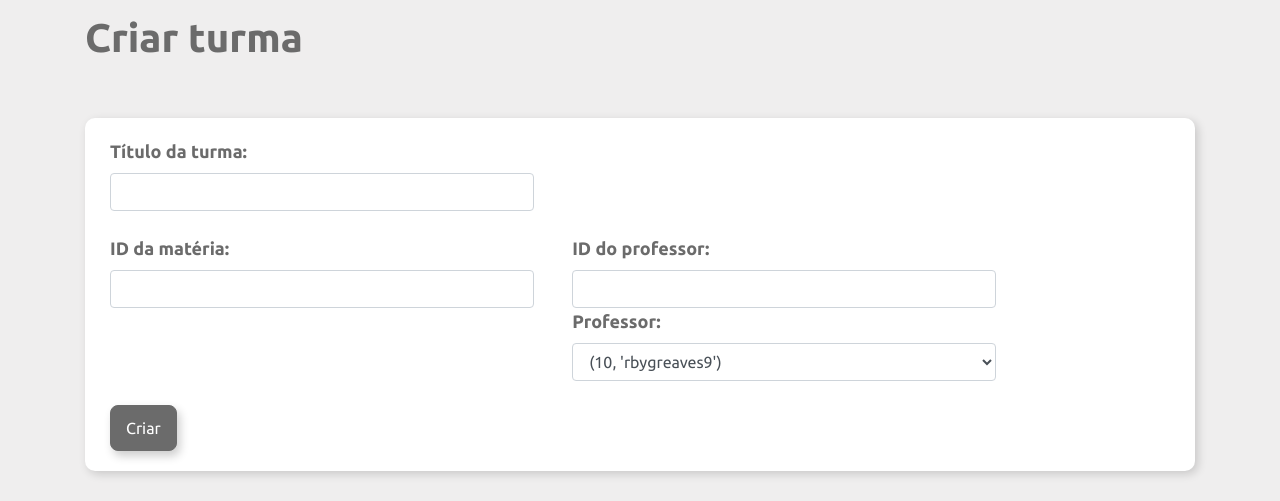
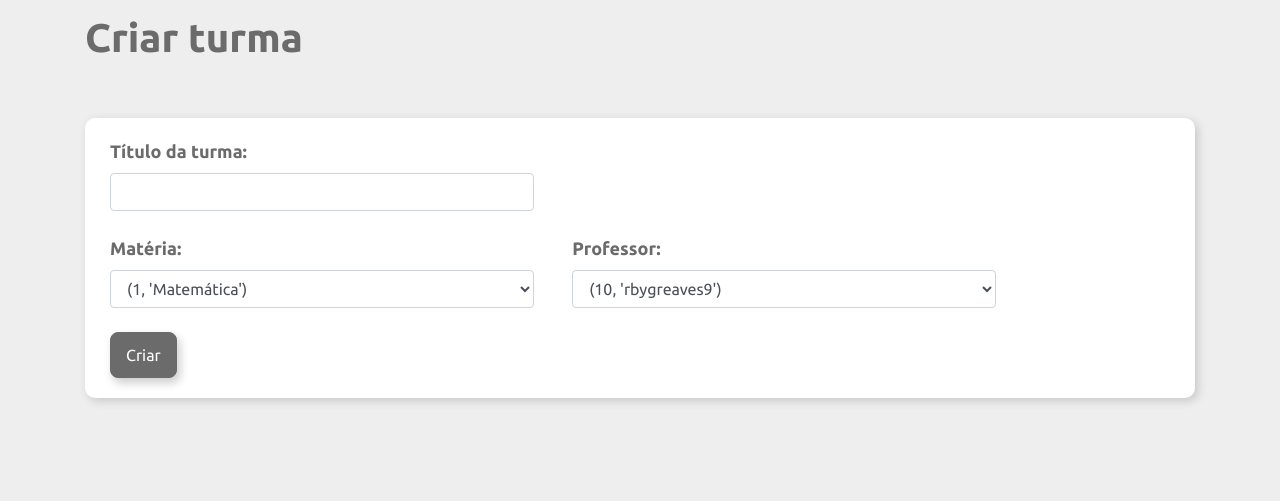
Before and after one commit to caioguedesam/skoolit_engsoft, a Flask app: page /turmas/criar in a window 1280 px wide. Shown: the part 338-839 px from the top of the page. After the commit the page ends 741 px from the top, so only its background shows below. Run offline with Flask 2, Linux system fonts and the light colour scheme; data comes from the database, SQL or seed files in the repository; both versions use the stored data as it was after the commit; some libraries are stand-ins or nearby versions.

Commit message:
SelectField para materias em CriarTurma

```diff
--- a/skoolit/templates/turmas/criar_turma.html
+++ b/skoolit/templates/turmas/criar_turma.html
@@ -29,15 +29,12 @@
 
 		<div class="d-flex flex-wrap justify-content-start align-items-start">
 			<div class="col-5">
-				{{form.materia.label(class="form-label")}}
-				{{form.materia(class="form-control", size=40)}}
+				{{form.materia_id.label(class="form-label")}}
+				{{form.materia_id(class="form-control")}}
 
 			</div>
 
 			<div class="col-5 ml-2">
-				{{form.professor.label(class="form-label")}}
-				{{form.professor(class="form-control", size=40)}}
-
 				{{form.professor_id.label(class="form-label")}}
 				{{form.professor_id(class="form-control")}}
 			</div>
--- a/skoolit/turmas/forms.py
+++ b/skoolit/turmas/forms.py
@@ -13,9 +13,9 @@ class AtualizarMateriaForm(FlaskForm):
 
 class CriarTurmaForm(FlaskForm):
     titulo = StringField("Título da turma: ", validators=[CampoObrigatorio()])
-    materia = IntegerField("ID da matéria: ", validators=[CampoObrigatorio()])
-    professor = IntegerField("ID do professor: ", validators=[])
-    professor_id = SelectField("Professor: ", validators=[])
+    # materia = IntegerField("ID da matéria: ", validators=[CampoObrigatorio()])
+    professor_id = SelectField("Professor: ", validators=[CampoObrigatorio()])
+    materia_id = SelectField("Matéria: ", validators=[])
     submit = SubmitField("Criar")
 
 
--- a/skoolit/turmas/views.py
+++ b/skoolit/turmas/views.py
@@ -31,27 +31,22 @@ def criar():
 					.with_entities(Usuario.id,Usuario.nome) \
 					.filter(Usuario.papel =='prof') \
 					.all()
+	form.materia_id.choices = models.Materia.query \
+					.with_entities(models.Materia.id,models.Materia.nome) \
+					.all()
 
 	if form.validate_on_submit():
-		# Se não garantirmos que o usuário 'prof' seja professor, o construtor
-		# de turma levantará um erro!
+		# Não precisamos validar essa busca, pois os dados do SelectField eram
+		# válidos
 		prof, materia = encontraProfMateria(form.professor_id.data,
-											form.materia.data)
-		print(form.professor_id.data)
-		if prof == None:
-			flash('Usuario não é professor!')
-			print('Usuario não é professor!')
-		elif materia == None:
-			flash('Matéria não encontrada!')
-			print('Matéria não encontrada!')
-		else:
-			nova_turma = models.Turma(titulo=form.titulo.data,
-										materia=materia,
-											professor=prof)
-			print(nova_turma)
-			db.session.add(nova_turma)
-			db.session.commit()
-			return redirect(url_for('turmas.listar'))
+											form.materia_id.data)
+		nova_turma = models.Turma(titulo=form.titulo.data,
+									materia=materia,
+										professor=prof)
+		print(nova_turma)
+		db.session.add(nova_turma)
+		db.session.commit()
+		return redirect(url_for('turmas.listar'))
 
 
 
```
Also changed, not shown: skoolit/data.sqlite.
